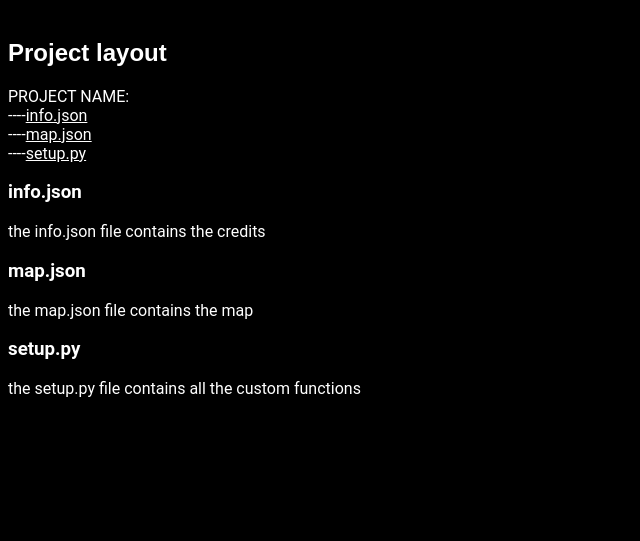
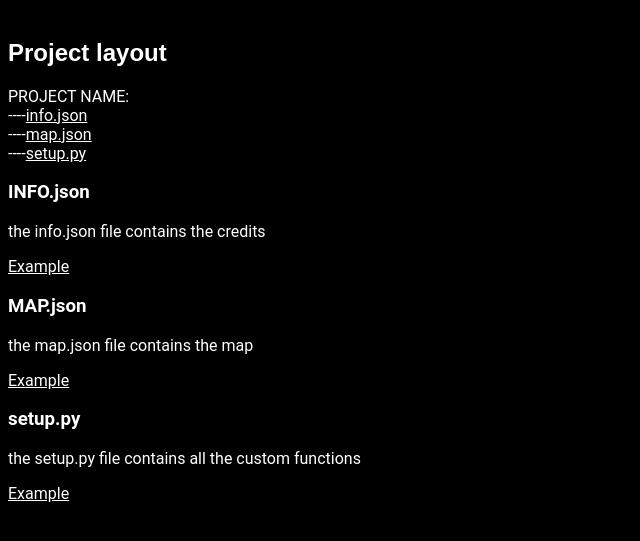
Before and after one commit to Petrol-Game/Petrol, a plain HTML site: page docs/docu/dev/index.html in a window 1280 px wide. Shown: the part 79-620 px from the top of the page, without its empty margins (0-640 px from the left). Drawn offline with Linux system fonts and the light colour scheme.

Commit message:
added examples

```diff
--- a/docs/docu/dev/index.html
+++ b/docs/docu/dev/index.html
@@ -17,16 +17,22 @@
 
     <p>PROJECT NAME:<br>----<a href='./index.html#p_layout_info'>info.json</a><br>----<a href='./index.html#p_layout_map'>map.json</a><br>----<a href='./index.html#p_layout_setup'>setup.py</a></p>
 
-    <h3 id="p_layout_info">info.json</h3>
+    <h3 id="p_layout_info">INFO.json</h3>
 
     <p>the info.json file contains the credits</p>
 
-    <h3 id="p_layout_map">map.json</h3>
+    <a href="./example/INFO.json">Example</a>
+
+    <h3 id="p_layout_map">MAP.json</h3>
 
     <p>the map.json file contains the map</p>
+
+    <a href="./example/MAP.json">Example</a>
 
     <h3 id="p_layout_setup">setup.py</h3>
 
     <p>the setup.py file contains all the custom functions</p>
+
+    <a href="./example/setup.py">Example</a>
 </body>
 </html>
```
Also changed, not shown: docs/docu/dev/example/INFO.json (added, +7 -0 lines), docs/docu/dev/example/MAP.json (added, +11 -0 lines), 1 other file.
